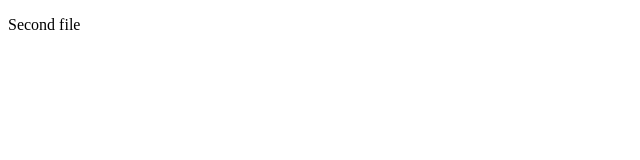
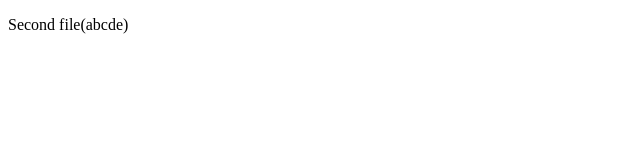
Before and after one commit to Lakshmidhar1/Remote-Repo, a plain HTML site: page index2.html in a window 1280 px wide. Shown: the full height of the page, 0-640 px from the left. Drawn offline with Linux system fonts and the light colour scheme.

Commit message:
abcde is added

```diff
--- a/index2.html
+++ b/index2.html
@@ -5,6 +5,6 @@
     <title>Title</title>
 </head>
 <body>
-<p>Second file</p>
+<p>Second file(abcde)</p>
 </body>
 </html>
```
